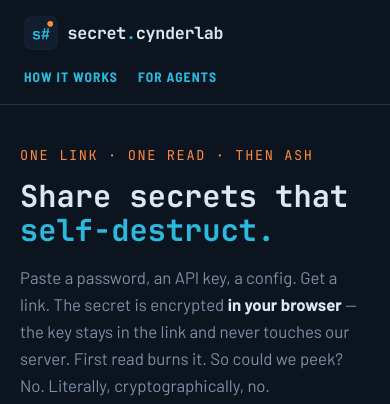
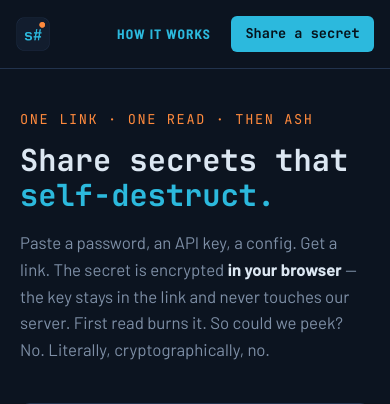
Before and after one commit to cynderlab/secret.cynderlab.com, a FastAPI app: page / in a window 390 px wide. Shown: the top 404 px of the page. Run offline with FastAPI, Linux system fonts and the light colour scheme; parts of the project's set-up code (start-up, migrations or seed data) failed here and were passed over.

Commit message:
feat: single-line header with share cta, wordmark hidden on mobile
Co-Authored-By: Claude Fable 5 <noreply@anthropic.com>
Claude-Session: https://claude.ai/code/session_01CzwdBan5U5VT2UKkTdqRFZ

```diff
--- a/app/i18n.py
+++ b/app/i18n.py
@@ -47,6 +47,7 @@ TRANSLATIONS: dict[str, dict[str, str]] = {
         "og_desc": "One link, one read, then ash. Encrypted in your browser — the server never sees the key.",
         "nav_how": "How it works",
         "nav_agents": "For agents",
+        "cta_share": "Share a secret",
         "footer_tag": "// burn after reading",
         "footer_source": "Source on GitHub",
         "footer_privacy": "Privacy policy",
@@ -130,6 +131,7 @@ TRANSLATIONS: dict[str, dict[str, str]] = {
         "og_desc": "Un link, una lectura, i cendres. Xifrat al teu navegador — el servidor mai veu la clau.",
         "nav_how": "Com funciona",
         "nav_agents": "Per a agents",
+        "cta_share": "Comparteix un secret",
         "footer_tag": "// crema després de llegir",
         "footer_source": "Codi a GitHub",
         "footer_privacy": "Política de privacitat",
@@ -209,6 +211,7 @@ TRANSLATIONS: dict[str, dict[str, str]] = {
         "og_desc": "Un enlace, una lectura, y cenizas. Cifrado en tu navegador — el servidor nunca ve la clave.",
         "nav_how": "Cómo funciona",
         "nav_agents": "Para agentes",
+        "cta_share": "Comparte un secreto",
         "footer_tag": "// arde después de leer",
         "footer_source": "Código en GitHub",
         "footer_privacy": "Política de privacidad",
--- a/static/css/app.css
+++ b/static/css/app.css
@@ -24,12 +24,25 @@ code, pre, .mono { font-family: var(--mono); font-size: 0.92em; }
 .muted { color: var(--muted); }
 
 .site-header { display: flex; justify-content: space-between; align-items: center;
-  gap: 1rem; padding: 1rem 1.5rem; border-bottom: 1px solid var(--line); flex-wrap: wrap; }
-.brand { display: flex; align-items: center; gap: .6rem; color: var(--text); }
+  gap: 1rem; padding: 1rem 1.5rem; border-bottom: 1px solid var(--line); }
+.brand { display: flex; align-items: center; gap: .6rem; color: var(--text); flex-shrink: 0; }
 .brand:hover { text-decoration: none; }
 .brand-name { font-family: var(--mono); font-weight: 700; letter-spacing: -.02em; }
+.header-right { display: flex; align-items: center; gap: 1.25rem; min-width: 0; }
 .site-nav { display: flex; gap: 1.25rem; font-family: "Barlow SemiCondensed", var(--body);
-  text-transform: uppercase; letter-spacing: .08em; font-size: .85rem; }
+  text-transform: uppercase; letter-spacing: .08em; font-size: .85rem; white-space: nowrap; }
+.cta-btn { font-family: var(--mono); font-weight: 700; font-size: .85rem;
+  background: var(--cyan); color: #06121B; border-radius: 6px; padding: .45rem .9rem;
+  white-space: nowrap; flex-shrink: 0; }
+.cta-btn:hover { background: var(--cyan-bright); color: #06121B; text-decoration: none; }
+@media (max-width: 820px) {
+  .brand-name { display: none; }            /* logo only: the menu never wraps */
+  .site-nav { gap: .9rem; }
+  .site-header { padding-inline: 1rem; }
+}
+@media (max-width: 460px) {
+  .nav-agents { display: none; }            /* still reachable from /how-it-works */
+}
 
 .wrap { flex: 1; width: min(46rem, 100% - 2.5rem); margin-inline: auto; padding-block: 2.5rem; }
 
--- a/templates/base.html
+++ b/templates/base.html
@@ -30,10 +30,13 @@
       <img src="{{ static_url('img/logo.png') }}" alt="Cynderlab Secrets logo" height="34">
       <span class="brand-name">secret<span class="accent">.</span>cynderlab</span>
     </a>
-    <nav class="site-nav">
-      <a href="/how-it-works">{{ t('nav_how') }}</a>
-      <a href="/how-it-works#agents">{{ t('nav_agents') }}</a>
-    </nav>
+    <div class="header-right">
+      <nav class="site-nav">
+        <a href="/how-it-works">{{ t('nav_how') }}</a>
+        <a href="/how-it-works#agents" class="nav-agents">{{ t('nav_agents') }}</a>
+      </nav>
+      <a class="cta-btn" href="/#create-form">{{ t('cta_share') }}</a>
+    </div>
   </header>
   <main class="wrap">{% block content %}{% endblock %}</main>
   <footer class="site-footer">
```
Also changed, not shown: tests/test_web.py (+9 -0 lines).
